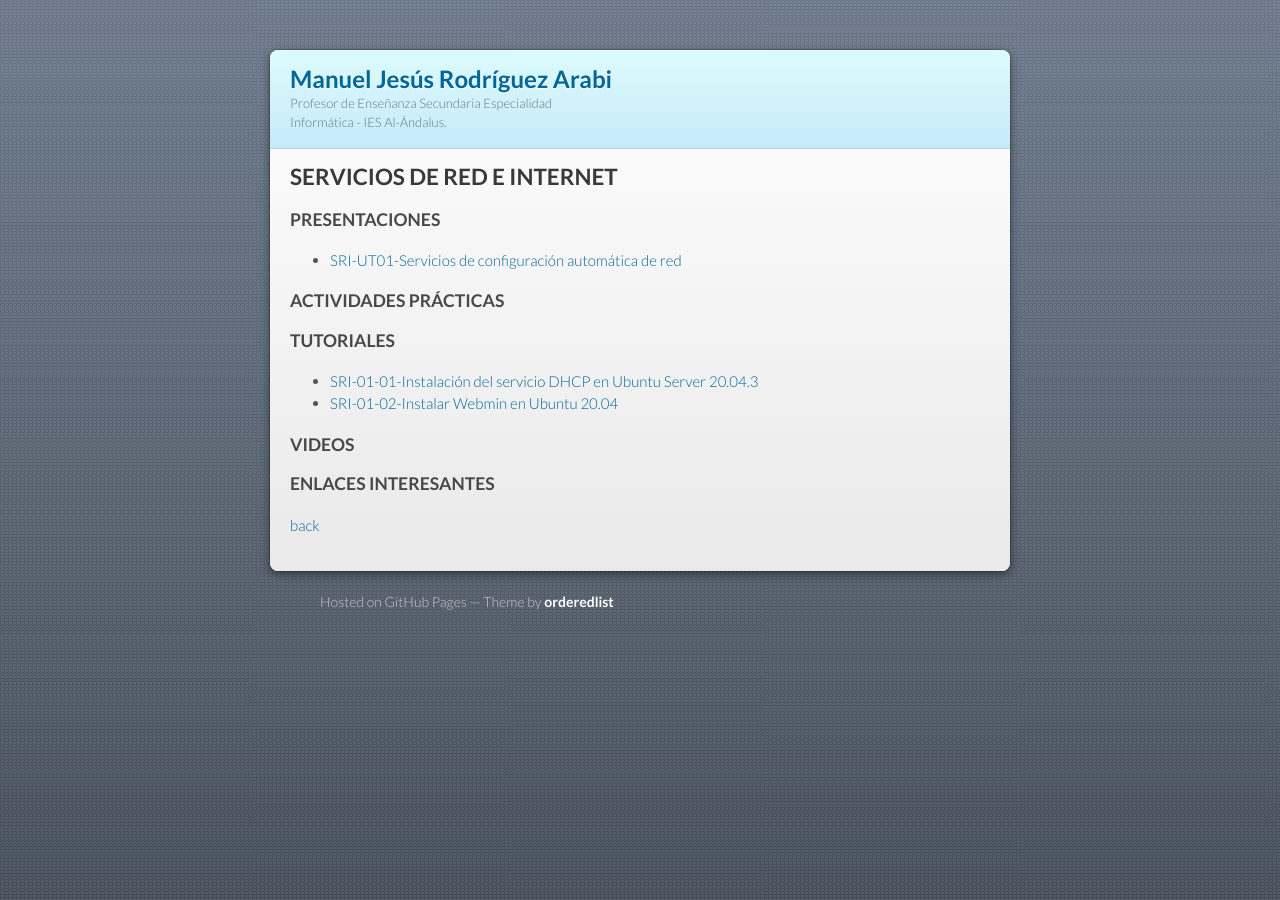
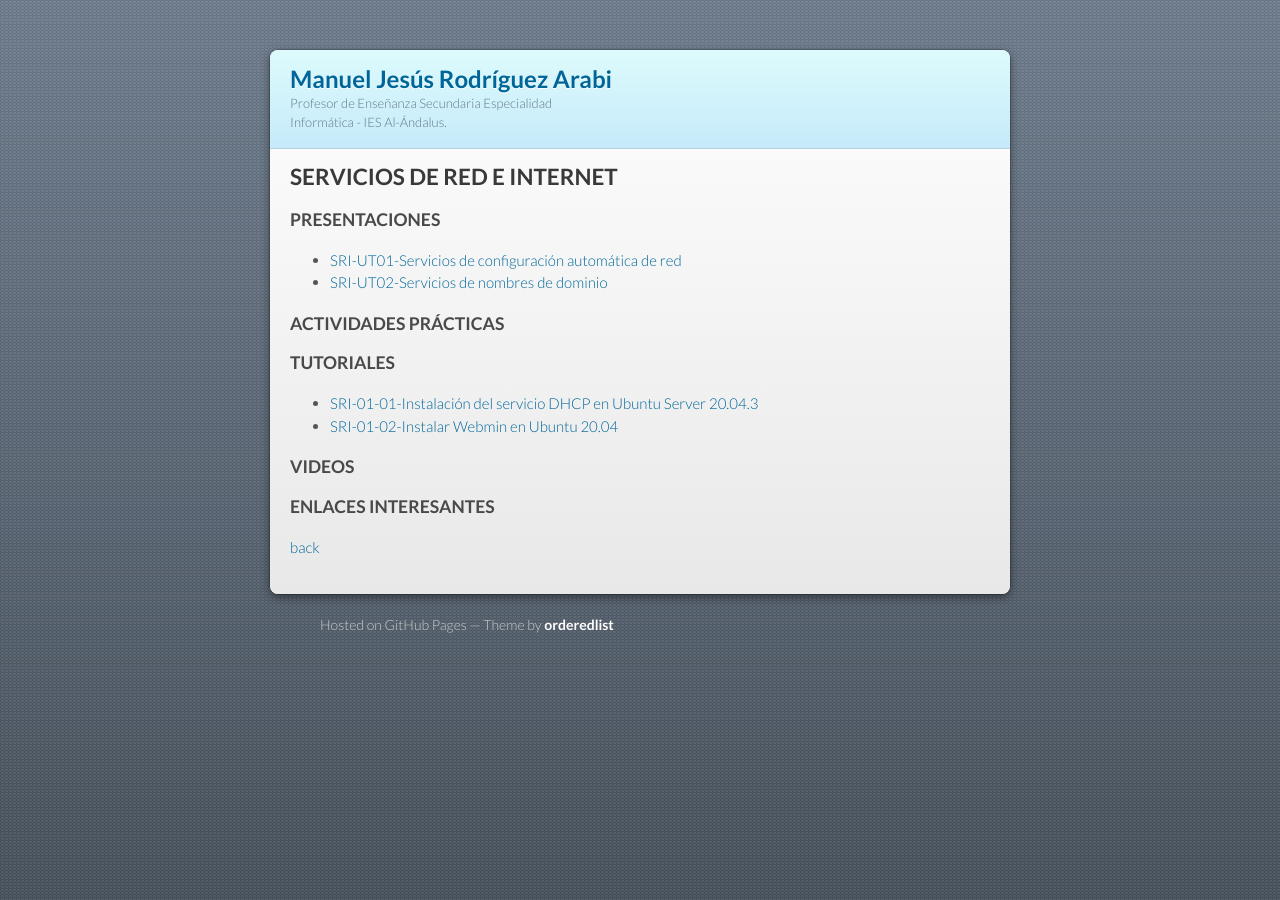
Before and after one commit to mrodara/mrodara.github.io, a Jekyll site: the page built from mods/sri.md, in a window 1280 px wide. Built offline with Jekyll 4.4.1, drawn with Linux system fonts in a browser that asks for light colours; our own code applies the rules of GitHub Pages for plain Markdown files.

Commit message:
Creación de slides UT02 de SRI Servidores de nombres de dominio

```diff
--- a/mods/sri.md
+++ b/mods/sri.md
@@ -7,6 +7,7 @@ layout: default
 ### PRESENTACIONES
 
 * [SRI-UT01-Servicios de configuración automática de red](https://slides.com/manueljesusrodriguezarabi/deck-87afca/fullscreen)
+* [SRI-UT02-Servicios de nombres de dominio](https://slides.com/manueljesusrodriguezarabi/deck-2b09b4/fullscreen)
 
 ### ACTIVIDADES PRÁCTICAS
 
```
